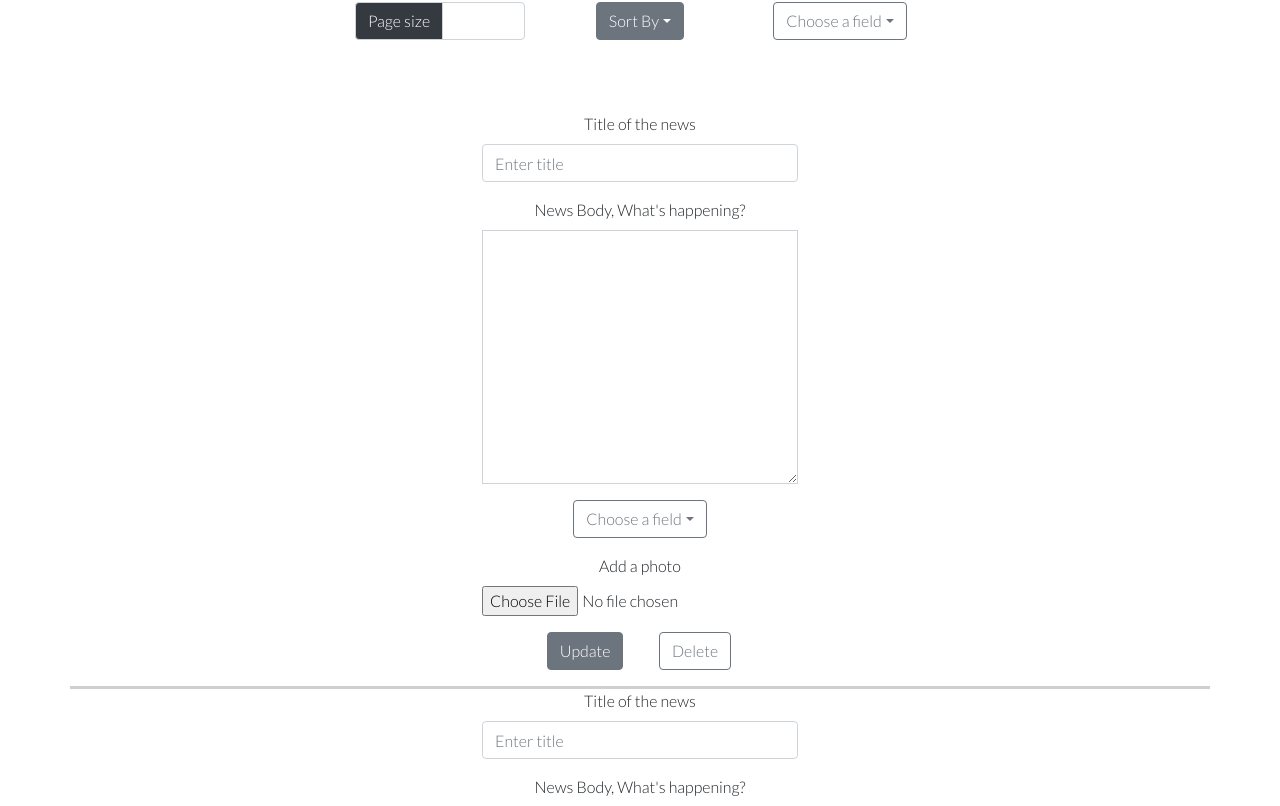
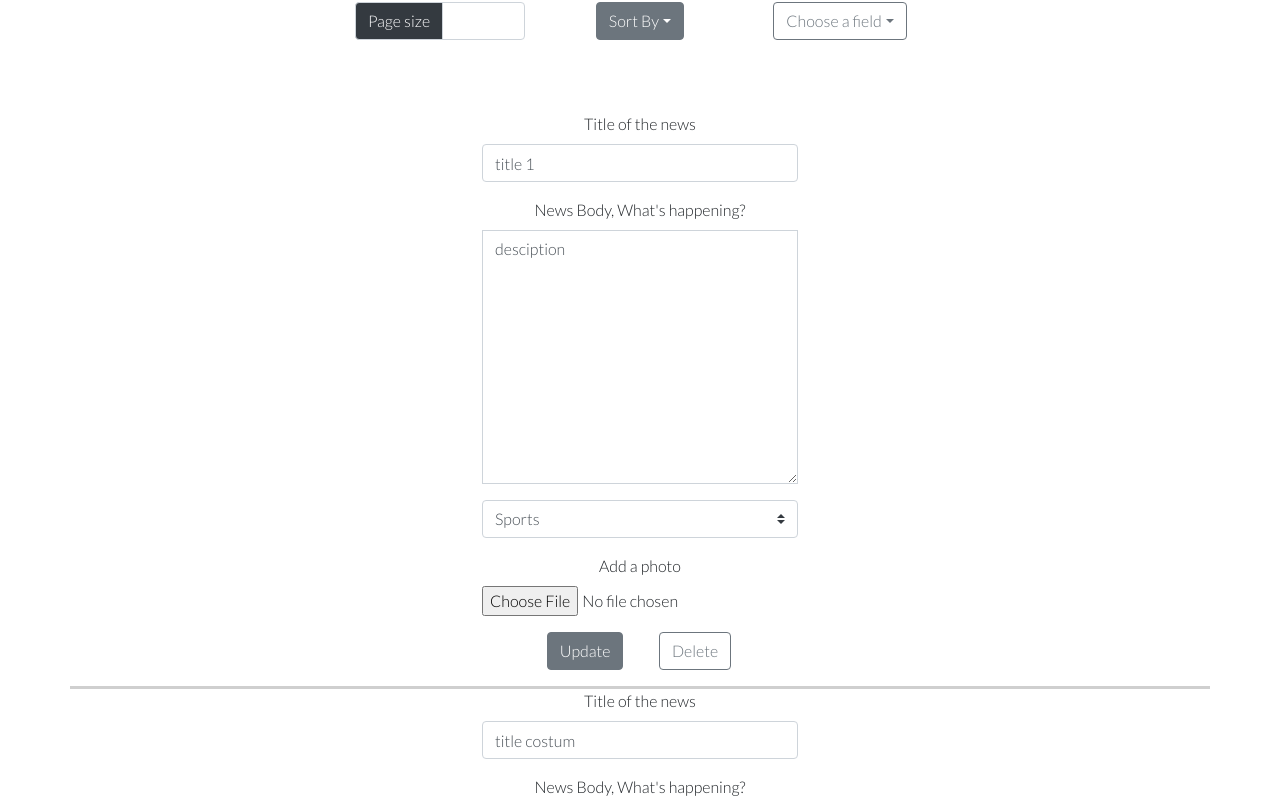
Before and after one commit to MohammedAymane/Api-Design-news-Api-, a React (Create React App) app in the folder Client/news-app/: page /admin in a window 1280 px wide. Shown: the part 465-1271 px from the top of the page. Built offline with nearby package versions, Linux system fonts and the light colour scheme.

Commit message:
fixing dropdowns

```diff
--- a/Client/news-app/src/components/addNews.js
+++ b/Client/news-app/src/components/addNews.js
@@ -30,18 +30,12 @@ export default function AddNews() {
                                         <textarea className="form-control rounded-0" id="exampleFormControlTextarea1" rows={10} defaultValue={""} />
                                     </div>
                                     <div className="form-group d-flex justify-content-center">
-                                        <div className="dropdown ">
-                                            <button className="btn btn-outline-secondary dropdown-toggle" type="button" id="dropdownMenuButton2" data-toggle="dropdown" aria-haspopup="true" aria-expanded="false">
-                                                Choose a field
-                                             </button>
-                                            <div className="dropdown-menu" aria-labelledby="dropdownMenuButton2">
-                                                <a className="dropdown-item" href="#">Field</a>
-                                                <a className="dropdown-item" href="#">Field</a>
-                                                <a className="dropdown-item" href="#">Field</a>
-                                                <a className="dropdown-item" href="#">Field</a>
-                                                <a className="dropdown-item" href="#">Field</a>
-                                            </div>
-                                        </div>
+                                        <select class="custom-select" id="inputGroupSelect01">
+                                            <option selected>Please choose field</option>
+                                            <option value="1" >One</option>
+                                            <option value="2">Two</option>
+                                            <option value="3">Three</option>
+                                        </select>
                                     </div>
                                     <div className="form-group">
                                         <label htmlFor="exampleFormControlFile1">Add a photo</label>
@@ -53,7 +47,7 @@ export default function AddNews() {
                             </div>
                             <div className="modal-footer d-flex justify-content-center">
                                 <button type="button" className="btn btn-secondary"> Post</button>
-                                <button type="button" className="btn btn-outline-secondary"data-dismiss="modal">Close</button>
+                                <button type="button" className="btn btn-outline-secondary" data-dismiss="modal">Close</button>
                             </div>
                         </div>
                     </div>
--- a/Client/news-app/src/components/admin.js
+++ b/Client/news-app/src/components/admin.js
@@ -1,10 +1,33 @@
-import React from 'react'
-import NewsComp from './newsComp'
+import React, { useState } from 'react';
 import FilterBar from './FilterBar'
 import Pagination from './pagination'
 import AddNews from './addNews'
 import EditNews from './editNews'
 export default function Admin() {
+    const [page, setpage] = useState(1)
+    const [limit, setlimit] = useState(10)
+    const [newsList, setnewsList] = useState([
+        {  id : 1,
+            title: "title 1",
+            content: "desciption",
+            photos: "https://html5box.com/html5gallery/images/Wilderness_1024.jpg",
+            field: "Sports"},
+            {  id : 2,
+                title: "title costum ",
+            content: "desciption",
+            photos: "https://html5box.com/html5gallery/images/Wilderness_1024.jpg",
+            field: "Sports"},
+            {  id : 3,
+                title: "title ok ",
+            content: "desciption",
+            photos: "https://html5box.com/html5gallery/images/Wilderness_1024.jpg",
+            field: "Sports"},
+            {  id : 4,
+                title: "title",
+            content: "desciption",
+            photos: "https://html5box.com/html5gallery/images/Wilderness_1024.jpg",
+            field: "Sports"}
+    ])
     return (
         <div>
             <div>
@@ -26,10 +49,10 @@ export default function Admin() {
 
                     </div>
                     <div className="row text-center py-2">
-                        <EditNews />
-                        <EditNews />
-                        <EditNews />
-                        <EditNews />
+                    {newsList.map(element => {
+              return <EditNews  news = {element}/>
+            })}
+
 
                     </div>
                     <Pagination />
--- a/Client/news-app/src/components/editNews.js
+++ b/Client/news-app/src/components/editNews.js
@@ -1,31 +1,37 @@
-import React from 'react'
+import React,{useState} from 'react'
 
-export default function EditNews() {
+export default function EditNews(props) {
+  const fields = [
+      "Sports",
+      "Economie",
+      "Politique"
+  ]
+  const [news, setnews] = useState(props.news)
     return (
         <div className = "container-fluid d-flex justify-content-center edit-news-cont">
             <form>
                 <div className="form-group">
-                    <label htmlFor="exampleInputEmail1">Title of the news</label>
-                    <input type="text" className="form-control" id="exampleInputEmail1" aria-describedby="emailHelp" placeholder="Enter title" />
+                    <label htmlFor={news.id+"exampleInputEmail1"}>Title of the news</label>
+                    <input type="text" className="form-control" id={news.id+"exampleInputEmail1"} aria-describedby="emailHelp" placeholder="Enter title" defaultValue = {news.title}/>
 
                 </div>
                 <div className="form-group">
                     <label htmlFor="exampleFormControlTextarea1">News Body, What's happening?</label>
-                    <textarea className="form-control rounded-0" id="exampleFormControlTextarea1" rows={10} defaultValue={""} />
+                    <textarea className="form-control rounded-0" id="exampleFormControlTextarea1" rows={10} defaultValue={news.content} />
                 </div>
                 <div className="form-group d-flex justify-content-center">
-                    <div className="dropdown ">
-                        <button className="btn btn-outline-secondary dropdown-toggle" type="button" id="dropdownMenuButton2" data-toggle="dropdown" aria-haspopup="true" aria-expanded="false">
-                            Choose a field
-                                             </button>
-                        <div className="dropdown-menu" aria-labelledby="dropdownMenuButton2">
-                            <a className="dropdown-item" href="#">Field</a>
-                            <a className="dropdown-item" href="#">Field</a>
-                            <a className="dropdown-item" href="#">Field</a>
-                            <a className="dropdown-item" href="#">Field</a>
-                            <a className="dropdown-item" href="#">Field</a>
-                        </div>
-                    </div>
+                <select class="custom-select" id={"inputGroupSelect01"+ news.id}>
+                    {fields.map((field,i)=>{
+
+                        if(field == news.field){
+                            return <option value={i} selected>{field}</option>
+                        }
+                        else{
+                           return  <option value={i}>{field}</option>
+                        }
+                    })}
+
+  </select>
                 </div>
                 <div className="form-group">
                     <label htmlFor="exampleFormControlFile1">Add a photo</label>
```
